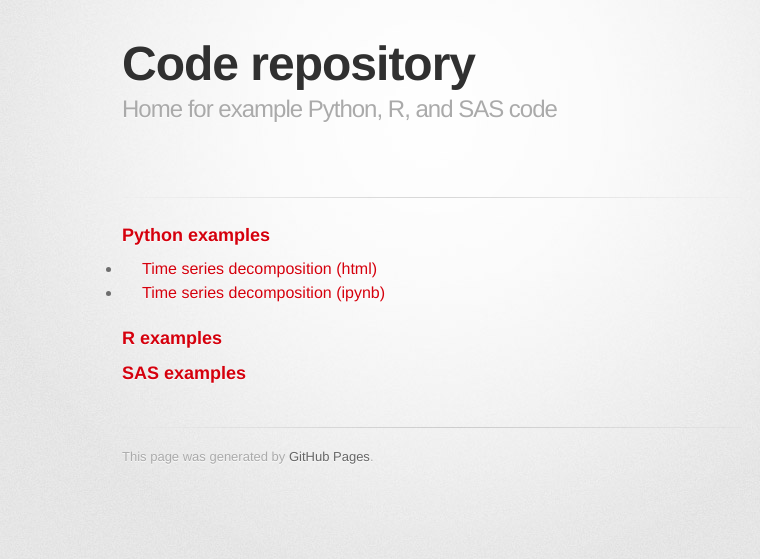
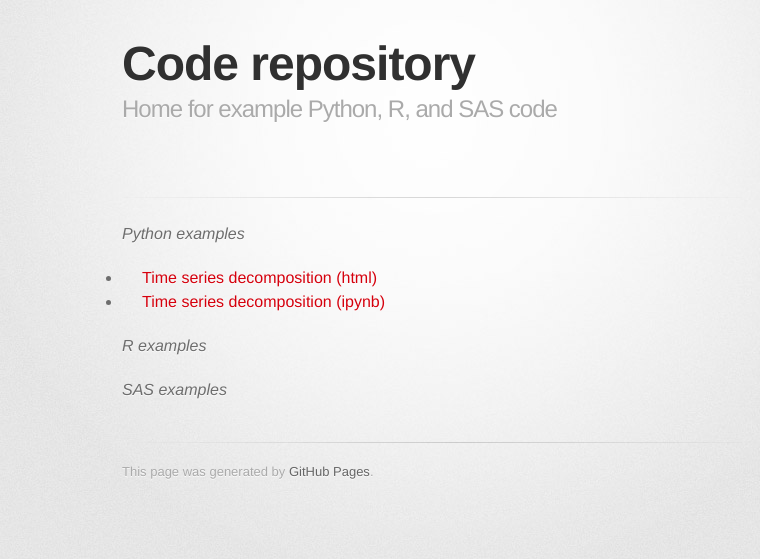
Before and after one commit to BACTx/BACTx.github.io, a Jekyll site: the page built from code/index.md, in a window 1280 px wide. Shown: the top 559 px of the page, without its empty margins (208-968 px from the left). Built offline with Jekyll 4.4.1, drawn with Linux system fonts in a browser that asks for light colours; some web fonts are replaced; our own code applies the rules of GitHub Pages for plain Markdown files.

```diff
--- a/code/index.md
+++ b/code/index.md
@@ -3,10 +3,10 @@ title: Code repository
 description: Home for example Python, R, and SAS code
 ---
 
-### Python examples
+_Python examples_
 - [Time series decomposition (html)](M3TimeSeriesDecomposition.html)
 - [Time series decomposition (ipynb)](M3TimeSeriesDecomposition.ipynb)
 
-### R examples
+_R examples_
 
-### SAS examples
+_SAS examples_
```
